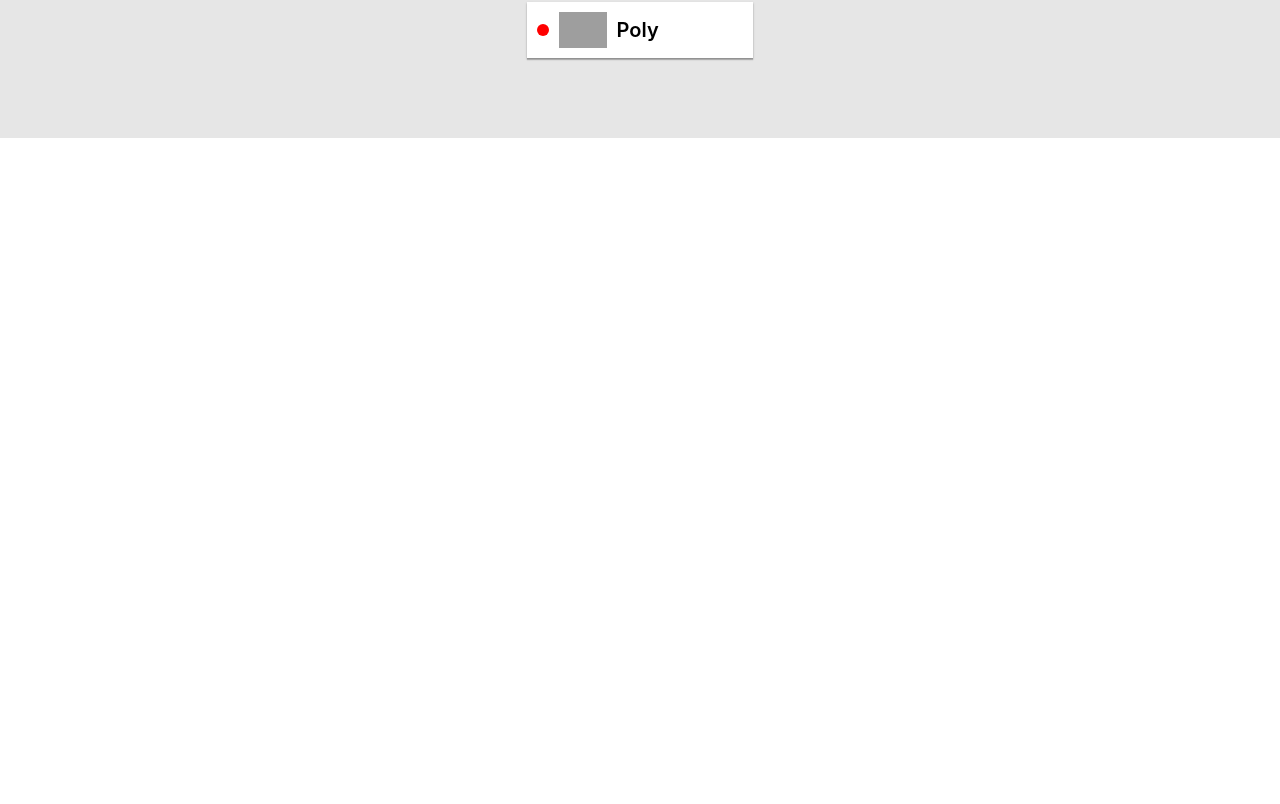
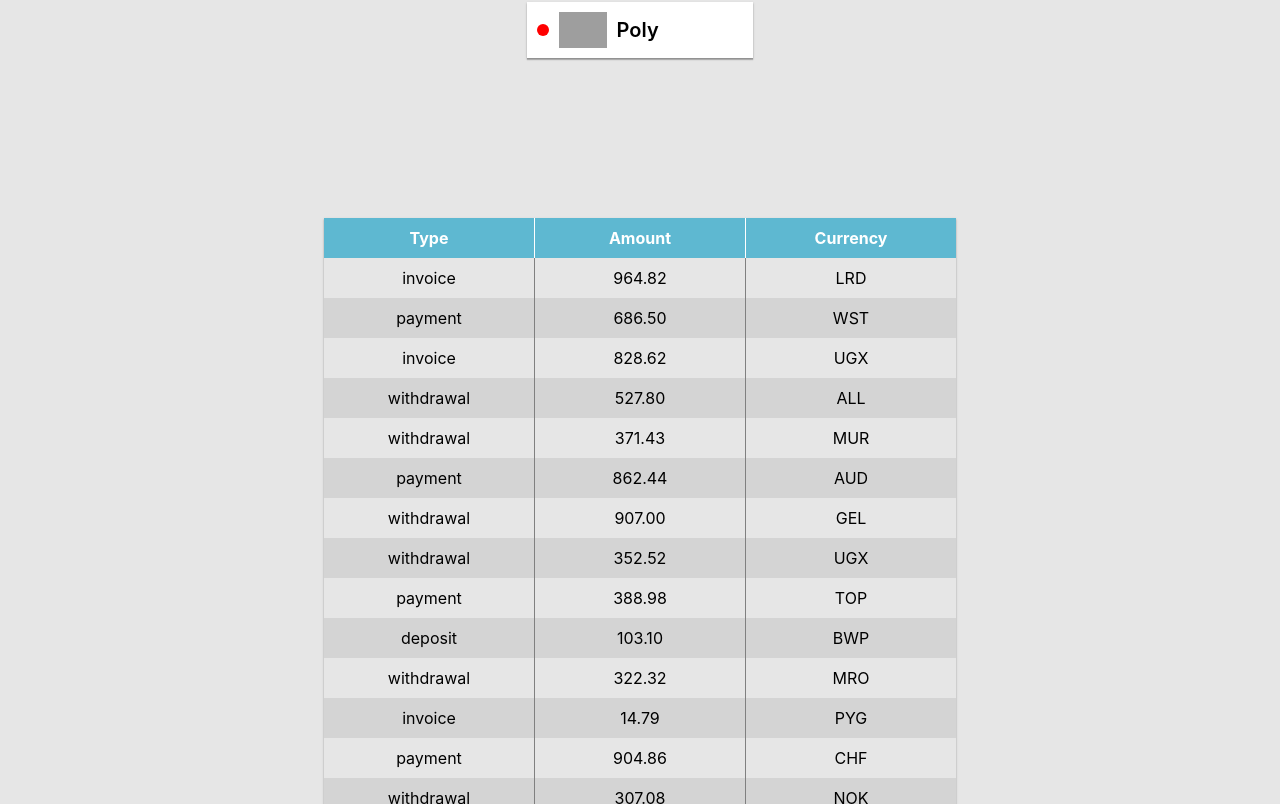
Before and after one commit to laytlat/goit-react-hw-01-components, a React (Create React App) app: page / in a window 1280 px wide. Shown: the part 1316-2120 px from the top of the page. Before the commit the page ends 1454 px from the top, so only its background shows below. Built offline with nearby package versions, Linux system fonts and the light colour scheme; grey boxes are pictures that could not be loaded.

Commit message:
last task

```diff
--- a/src/components/App/App.jsx
+++ b/src/components/App/App.jsx
@@ -1,11 +1,12 @@
 import user from 'Data/user.json';
 import data from 'Data/data.json';
 import friends from 'Data/friends.json';
+import transactions from 'Data/transactions.json';
 import { Container } from './App.styled';
 import { Profile } from '../Profile/Profile';
 import { Statistics } from '../Statistics/Statistics';
 import { FriendsList } from '../FriendList/FriendsList';
-
+import { TransactionHistory } from '../Transactions/TransactionHistory';
 export const App = () => {
   return (
     <>
@@ -24,6 +25,9 @@ export const App = () => {
       <Container>
         <FriendsList friends={friends}></FriendsList>
       </Container>
+      <Container>
+        <TransactionHistory items={transactions}></TransactionHistory>
+      </Container>
     </>
   );
 };
--- /dev/null
+++ b/src/components/Transactions/TransactionHistory.jsx
@@ -0,0 +1,45 @@
+import PropTypes from 'prop-types';
+import {
+  TableHeader,
+  TableHeaderTitle,
+  TransactionTable,
+  BodyTable,
+  BodyCell,
+  BodyTableLine,
+} from './TransactionHistory.styled';
+
+export function TransactionHistory({ items }) {
+  return (
+    <TransactionTable className="transaction-history">
+      <thead>
+        <TableHeader>
+          <TableHeaderTitle>Type</TableHeaderTitle>
+          <TableHeaderTitle>Amount</TableHeaderTitle>
+          <TableHeaderTitle>Currency</TableHeaderTitle>
+        </TableHeader>
+      </thead>
+
+      <BodyTable>
+        {items.map(item => {
+          return (
+            <BodyTableLine key={item.id}>
+              <BodyCell>{item.type}</BodyCell>
+              <BodyCell>{item.amount}</BodyCell>
+              <BodyCell>{item.currency}</BodyCell>
+            </BodyTableLine>
+          );
+        })}
+      </BodyTable>
+    </TransactionTable>
+  );
+}
+TransactionHistory.propTypes = {
+  items: PropTypes.arrayOf(
+    PropTypes.exact({
+      id: PropTypes.string.isRequired,
+      type: PropTypes.string.isRequired,
+      amount: PropTypes.string.isRequired,
+      currency: PropTypes.string.isRequired,
+    })
+  ),
+};
--- /dev/null
+++ b/src/components/Transactions/TransactionHistory.styled.js
@@ -0,0 +1,44 @@
+import styled from '@emotion/styled';
+
+export const TransactionTable = styled.table`
+  //   border: 2px solid white;
+  border-spacing: 0;
+
+  box-shadow: 0px 1px 3px rgba(0, 0, 0, 0.12), 0px 1px 1px rgba(0, 0, 0, 0.14),
+    0px 2px 1px rgba(0, 0, 0, 0.2);
+`;
+
+export const TableHeader = styled.tr`
+  background-color: #5eb8d1;
+`;
+
+export const TableHeaderTitle = styled.th`
+  padding: 10px 5px;
+  width: 200px;
+
+  color: white;
+  font-weight: 700;
+
+  :not(:last-child) {
+    border-right: 1px solid white;
+  }
+`;
+
+export const BodyTable = styled.tbody`
+  border-spacing: 0;
+`;
+
+export const BodyCell = styled.td`
+  padding: 10px;
+  :not(:last-child) {
+    border-right: 1px solid grey;
+  }
+
+  text-align: center;
+`;
+
+export const BodyTableLine = styled.tr`
+  :nth-child(2n) {
+    background-color: #d4d4d4;
+  }
+`;
```
